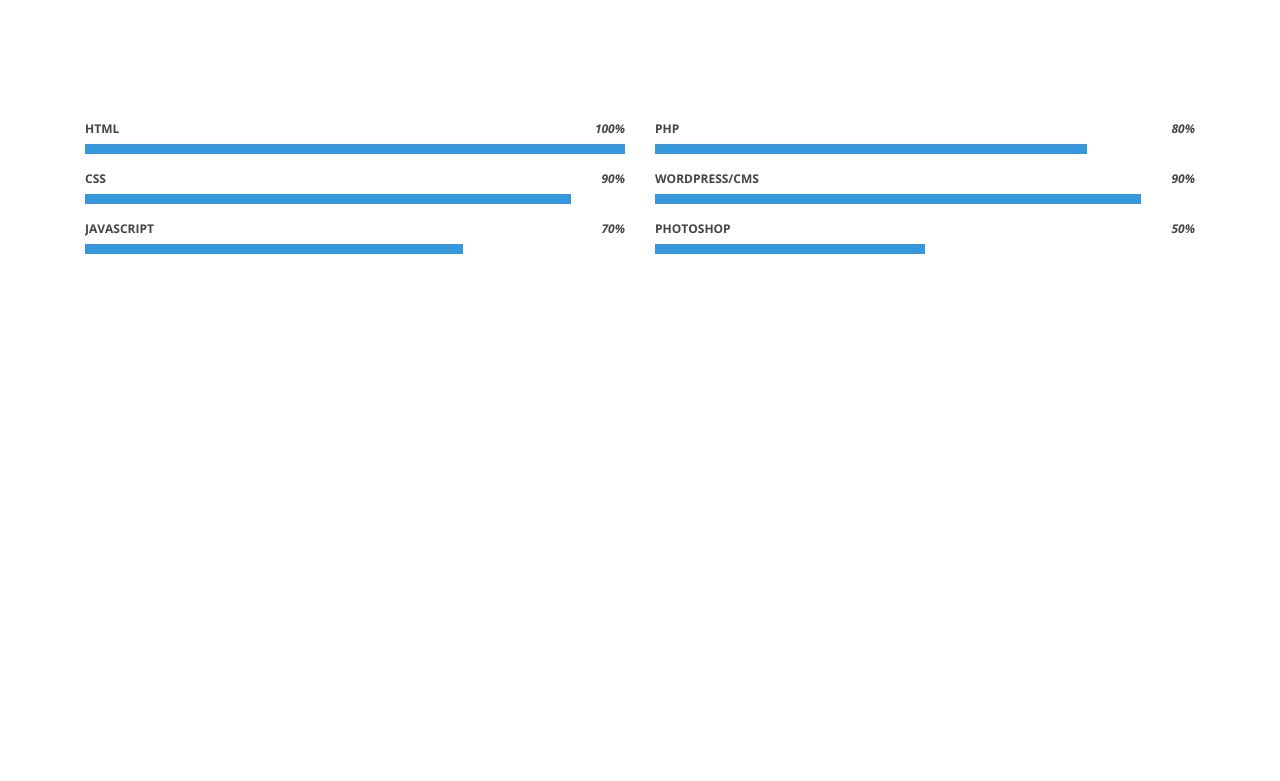
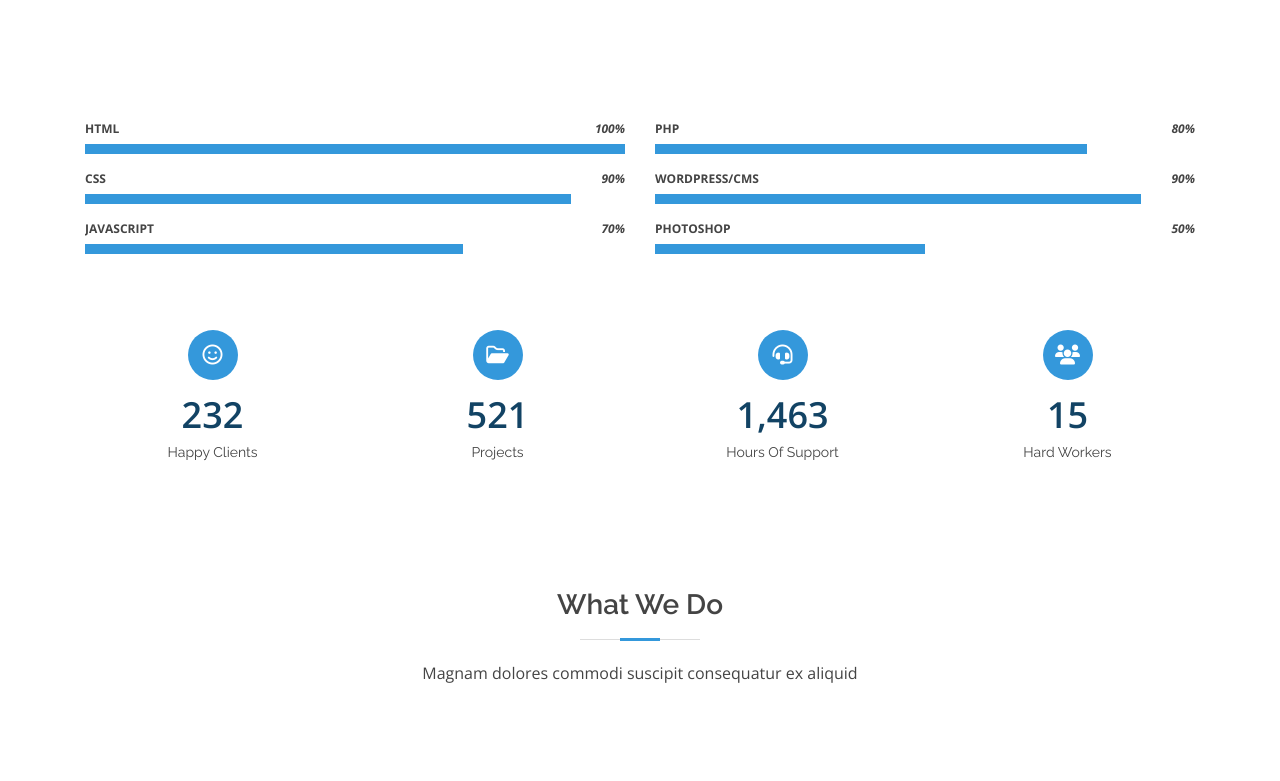
Before and after one commit to lmdung/journal-demo, a website: page index.html in a window 1280 px wide. Shown: the part 1333-2114 px from the top of the page. Before the commit the page ends 1663 px from the top, so only its background shows below. Drawn offline with nearby package versions, Linux system fonts and the light colour scheme.

Commit message:
create section counts

```diff
--- /dev/null
+++ b/css/counts.css
@@ -0,0 +1,27 @@
+.counts {
+    background: white;
+    padding: 30px 0 40px 0;
+}
+.counts .count-box {
+    padding: 30px 30px 25px 30px;
+}
+.counts .icon-box {
+    height: 50px;
+    width: 50px;
+    border-radius: 25px;
+    background: #3498db;
+}
+.counts .icon-box i {
+    color: #fff;
+}
+.counts .count-box span {
+    font-size: 36px;
+    font-weight: 600;
+    color: #124364;
+}
+.counts .count-box p {
+    padding: 0;
+    margin: 0;
+    font-family: "Raleway", sans-serif;
+    font-size: 14px;
+}
--- a/css/skills.css
+++ b/css/skills.css
@@ -1,3 +1,6 @@
+.skills {
+    padding-bottom: 0;
+}
 .skills .progress {
     height: 50px;
     display: block;
--- a/index.html
+++ b/index.html
@@ -13,6 +13,7 @@
   <link rel="styleSheet" type="text/css" href="./css/icon-box.css">
   <link rel="styleSheet" type="text/css" href="./css/about.css">
   <link rel="styleSheet" type="text/css" href="./css/skills.css">
+  <link rel="styleSheet" type="text/css" href="./css/counts.css">
 
   <script src="https://ajax.googleapis.com/ajax/libs/jquery/3.4.1/jquery.min.js"></script>
   <script src="https://cdnjs.cloudflare.com/ajax/libs/popper.js/1.16.0/umd/popper.min.js"></script>
@@ -41,7 +42,7 @@
           </ul>
         </li>
         <li class="nav-item">
-          <a class="nav-link" href="#">Services</a>
+          <a class="nav-link" href="#services">Services</a>
         </li>
         <li class="nav-item">
           <a class="nav-link" href="#">Portfolio</a>
@@ -178,5 +179,48 @@
       </div>
     </div>
   </section>
+
+  <!-- section counts -->
+  <section class="counts">
+    <div class="container">
+      <div class="row">
+        <div class="col-lg-3 col-6">
+          <div class="count-box d-flex flex-column align-items-center">
+            <div class="icon-box d-flex justify-content-center align-items-center mb-2"><i class="far fa-smile fa-lg"></i></div>
+            <span>232</span>
+            <p>Happy Clients</p>
+          </div>
+        </div>
+        <div class="col-lg-3 col-6">
+          <div class="count-box d-flex flex-column align-items-center">
+            <div class="icon-box d-flex justify-content-center align-items-center mb-2"><i class="far fa-folder-open fa-lg"></i></div>
+            <span>521</span>
+            <p>Projects</p>
+          </div>
+        </div>
+        <div class="col-lg-3 col-6 mt-lg-0 mt-5">
+          <div class="count-box d-flex flex-column align-items-center">
+            <div class="icon-box d-flex justify-content-center align-items-center mb-2"><i class="fas fa-headset fa-lg"></i></div>
+            <span>1,463</span>
+            <p>Hours Of Support</p>
+          </div>
+        </div>
+        <div class="col-lg-3 col-6 mt-lg-0 mt-5">
+          <div class="count-box d-flex flex-column align-items-center">
+            <div class="icon-box d-flex justify-content-center align-items-center mb-2"><i class="fas fa-users fa-lg"></i></div>
+            <span>15</span>
+            <p>Hard Workers</p>
+          </div>
+        </div>
+      </div>
+    </div>
+  </section>
+  <!-- section services -->
+  <section id="services" class="services">
+    <div class=section-header>
+      <h3 class="text-center">What We Do</h3>
+      <p class="text-center">Magnam dolores commodi suscipit consequatur ex aliquid</p>
+    </div>
+  </section>
 </body>
 </html>
```
